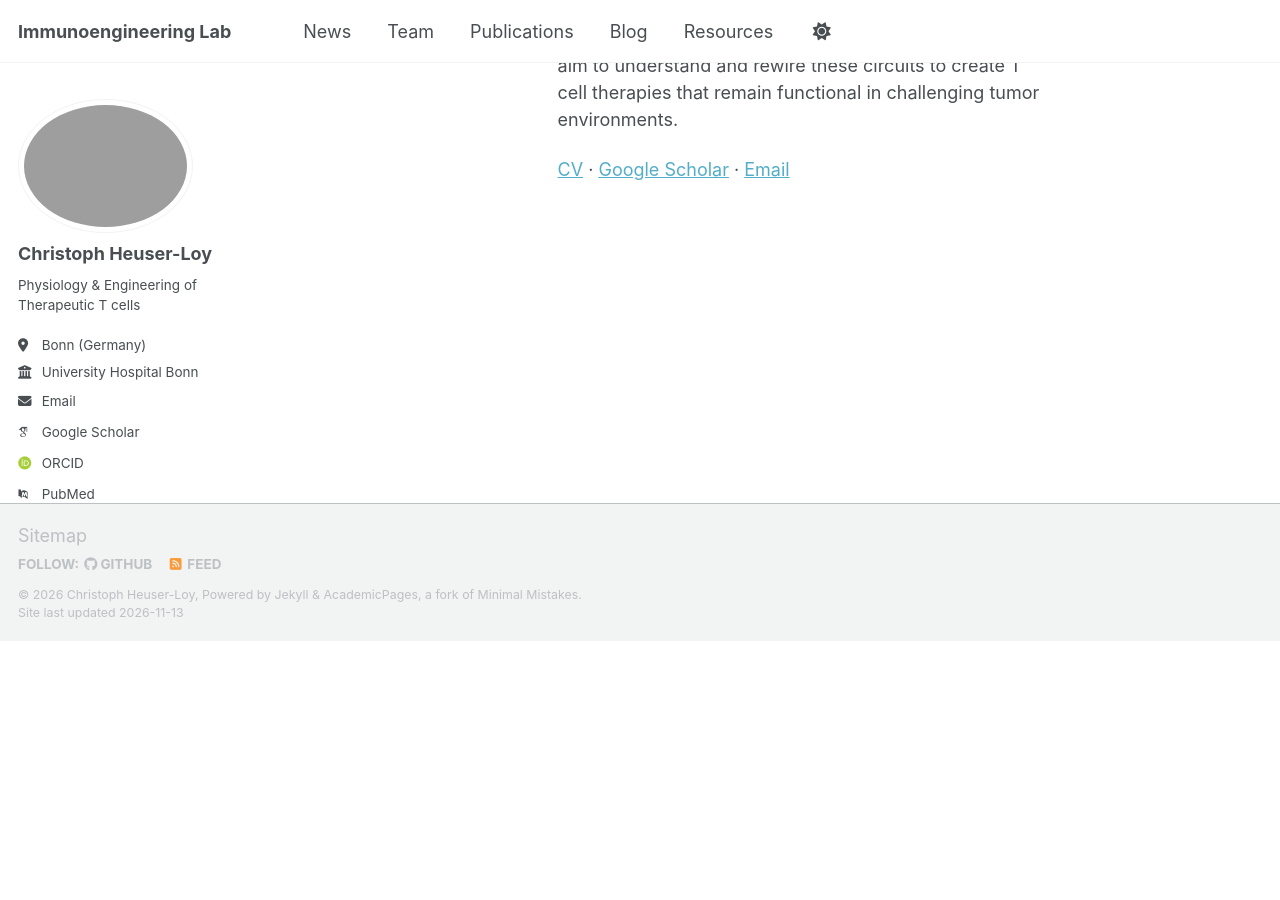
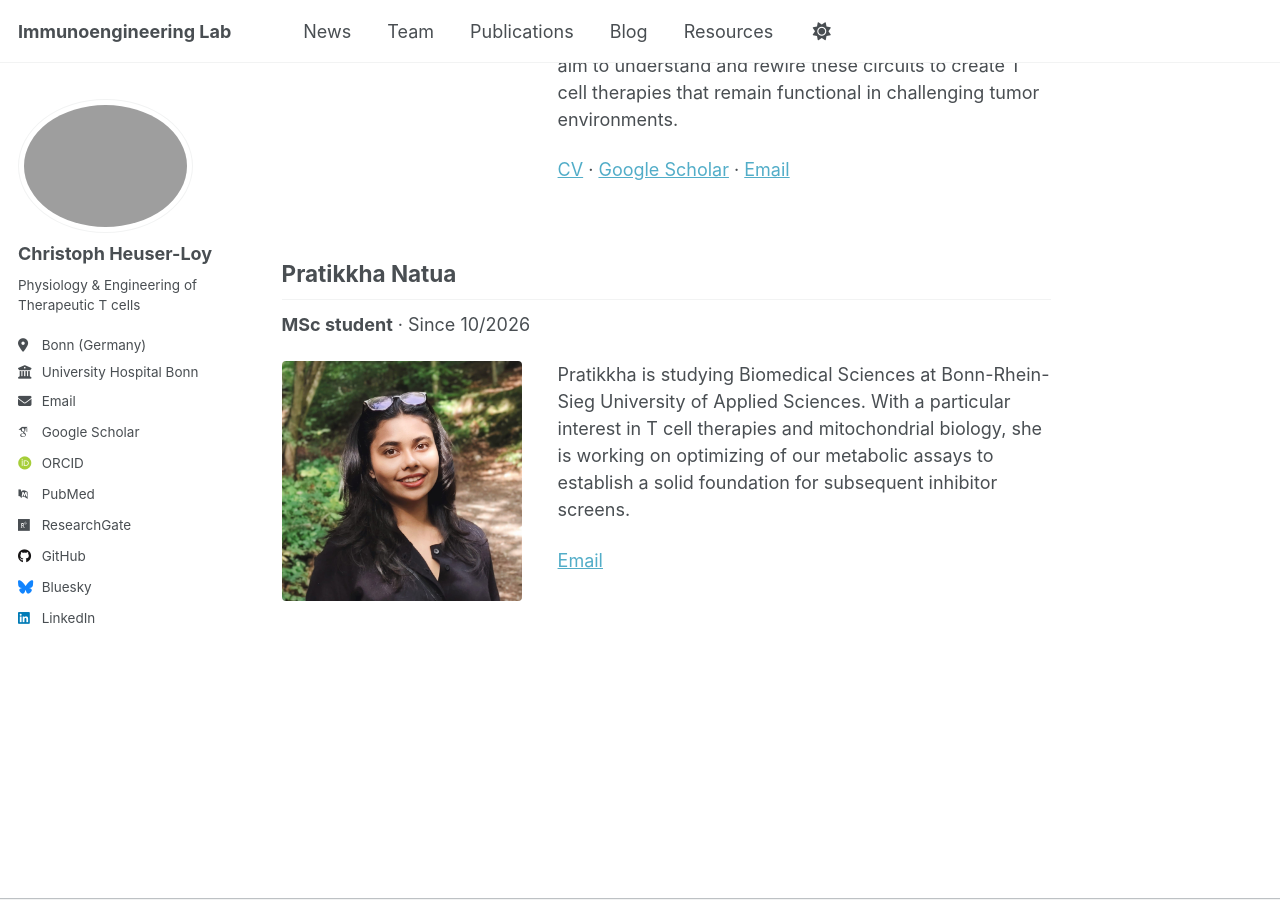
Before and after one commit to cheuserloy/cheuserloy.github.io, a Jekyll site: the page built from _pages/team.md, in a window 1280 px wide and 900 px high, scrolled down 428 px. Built offline with Jekyll 4.4.1, drawn with Linux system fonts in a browser that asks for light colours; some web fonts are replaced; a script that is not in the unit is left out; before the commit the page ends 1070 px from its top, so only the background shows below that.

Commit message:
Update Pratikkha Natua's profile information
Added image filename and improved text clarity.

```diff
--- a/_pages/team.md
+++ b/_pages/team.md
@@ -26,7 +26,6 @@ author_profile: true
 
 </div>
 
-<!--
 
 ## Pratikkha Natua
 **MSc student** · Since 10/2026
@@ -34,12 +33,12 @@ author_profile: true
 <div class="profile-layout">
 
   <div class="profile-layout__portrait">
-    <img src="/images/pn.jpg" alt="Pratikkha Natua">
+    <img src="/images/PN.jpg" alt="Pratikkha Natua">
   </div>
 
   <div class="profile-layout__text">
     <p>
-      Pratikkha is studying Biomedical Sciences at Bonn-Rhein-Sieg University of Applied Sciences. With a particular interest in T cell therapies and mitochondrial biology, she is working on the optimization of our metabolic assays to establish a robust foundation for subsequent inhibitor screens.
+      Pratikkha is studying Biomedical Sciences at Bonn-Rhein-Sieg University of Applied Sciences. With a particular interest in T cell therapies and mitochondrial biology, she is working on optimizing of our metabolic assays to establish a solid foundation for subsequent inhibitor screens.
     </p>
     <p>
       <a href="mailto:pnatua@uni-bonn.de">Email</a>
@@ -47,7 +46,6 @@ author_profile: true
   </div>
 
 </div>
--->
 
 <!--
 # Alumni
```
